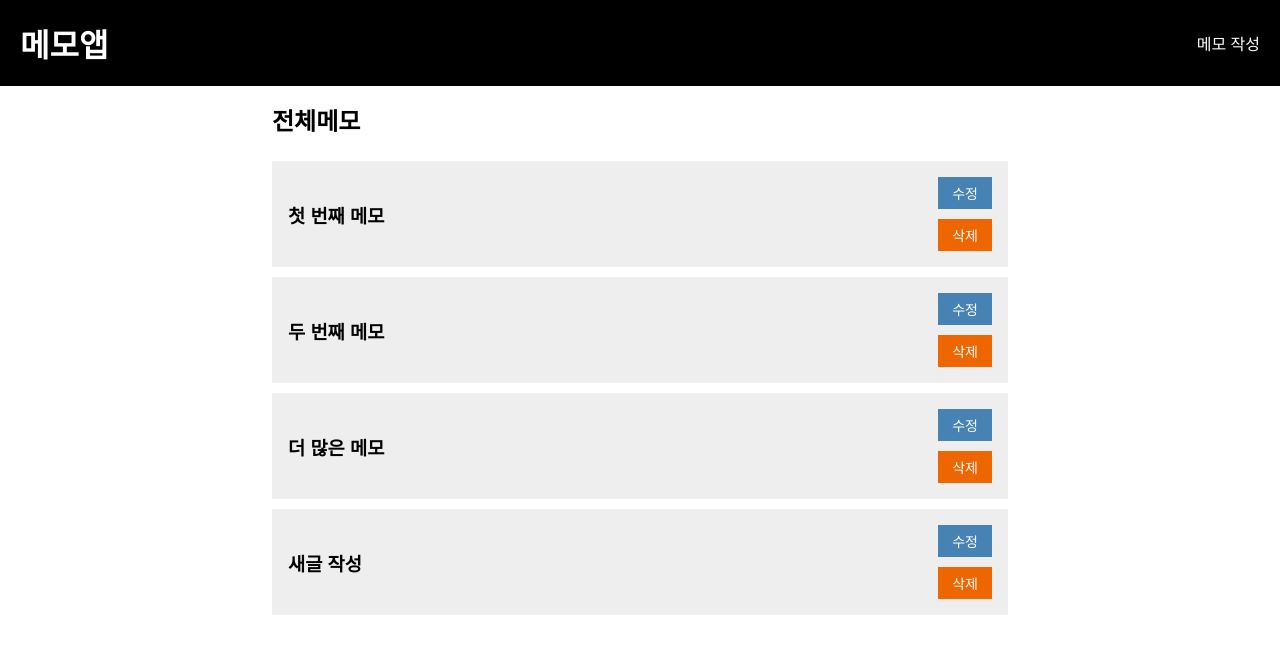
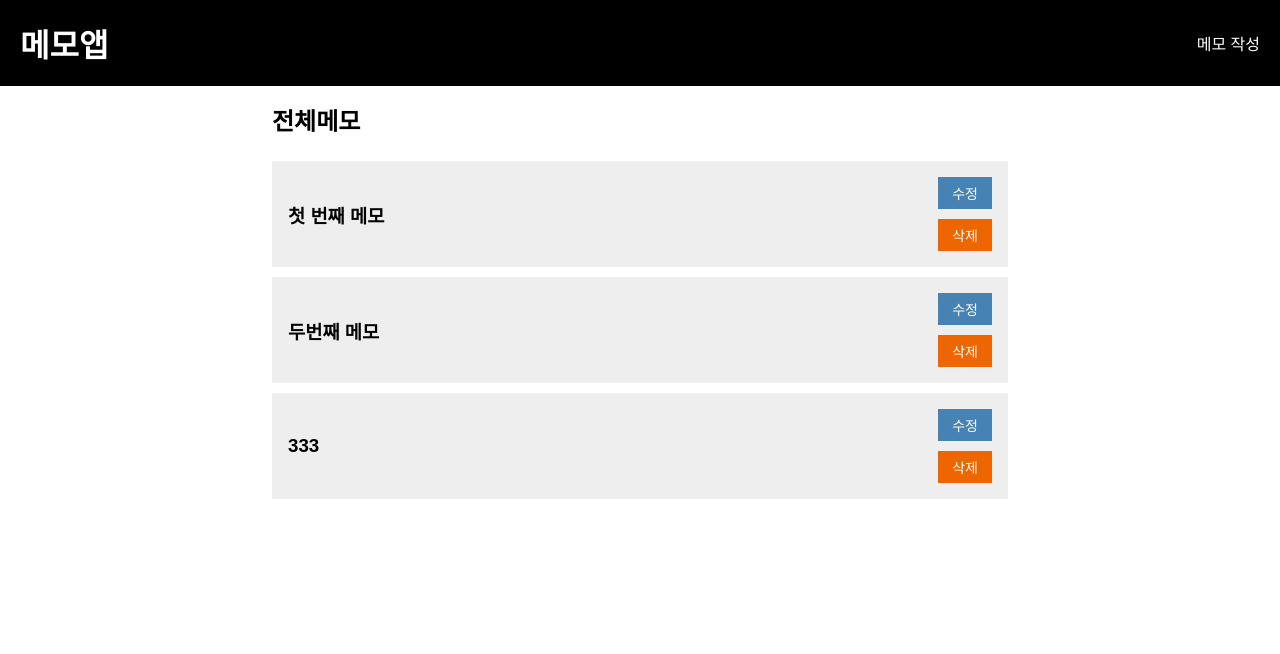
Before and after one commit to csslick/memo-app, a Next.js app: page / in a window 1280 px wide. Shown: the top 654 px of the page. Built offline with nearby package versions, Linux system fonts and the light colour scheme; data requests are answered from the project's data file; a web font is replaced by a local one.

Commit message:
글쓰기 및 캐싱

```diff
--- a/db.json
+++ b/db.json
@@ -6,19 +6,14 @@
       "body": "이것은 첫 번째 메모의 내용입니다."
     },
     {
-      "id": 2,
-      "title": "두 번째 메모",
-      "body": "두 번째 메모는 이렇게 생겼습니다."
+      "title": "두번째 메모",
+      "body": "두번째 메모입니다",
+      "id": 2
     },
     {
-      "id": 3,
-      "title": "더 많은 메모",
-      "body": "더 많은 메모를 추가해보세요."
-    },
-    {
-      "title": "새글 작성",
-      "body": "새글 작성...",
-      "id": 4
+      "title": "333",
+      "body": "333",
+      "id": 3
     }
   ]
 }
--- a/src/app/page.jsx
+++ b/src/app/page.jsx
@@ -7,7 +7,7 @@ export default async function Home() {
   });
   const json = await res.json();
   const memos = await json;
-  console.log(memos);
+  // console.log(memos);
 
   return (
     <main className='home'>
--- a/src/components/Header.jsx
+++ b/src/components/Header.jsx
@@ -4,7 +4,7 @@ export default function Header() {
 
   return (
     <header>
-      <h1><a href="/">메모앱</a></h1>
+      <h1><Link href="/">메모앱</Link></h1>
       <Link href="/create">메모 작성</Link>
     </header>
   )
```
